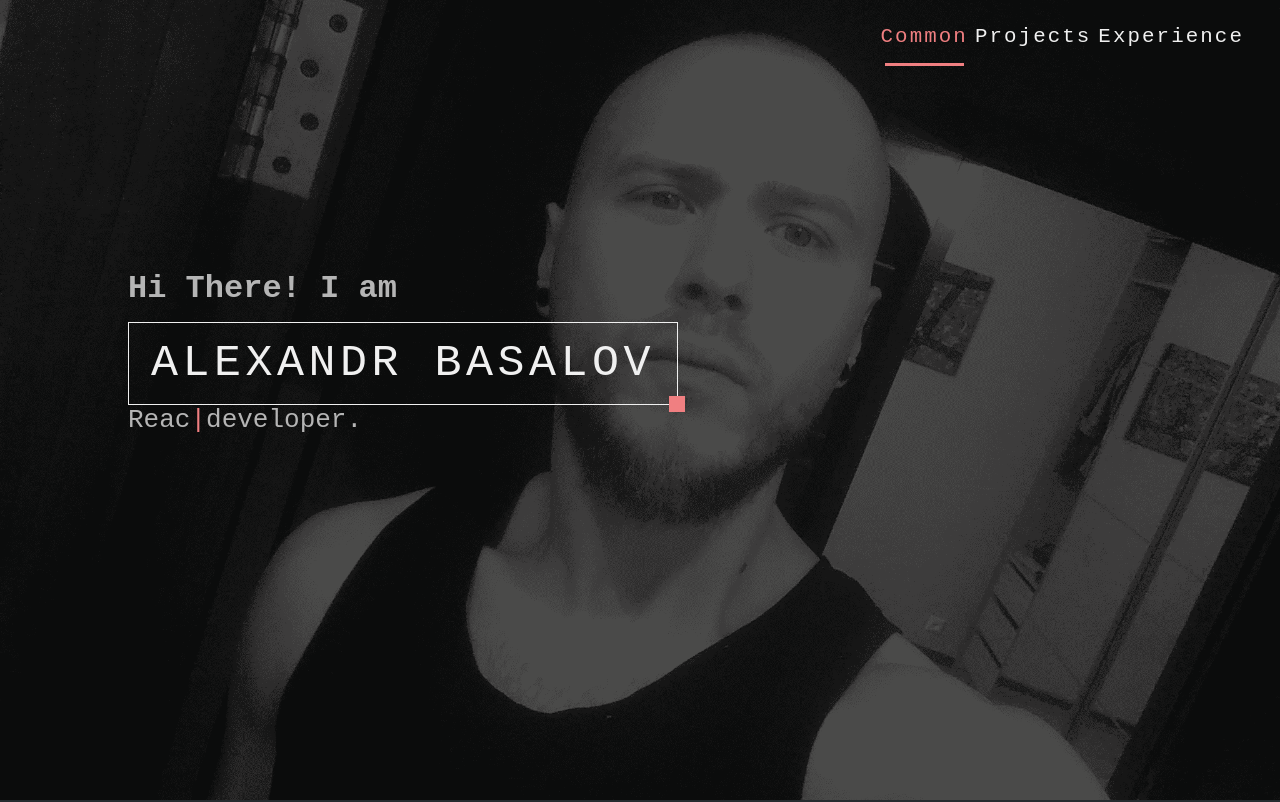
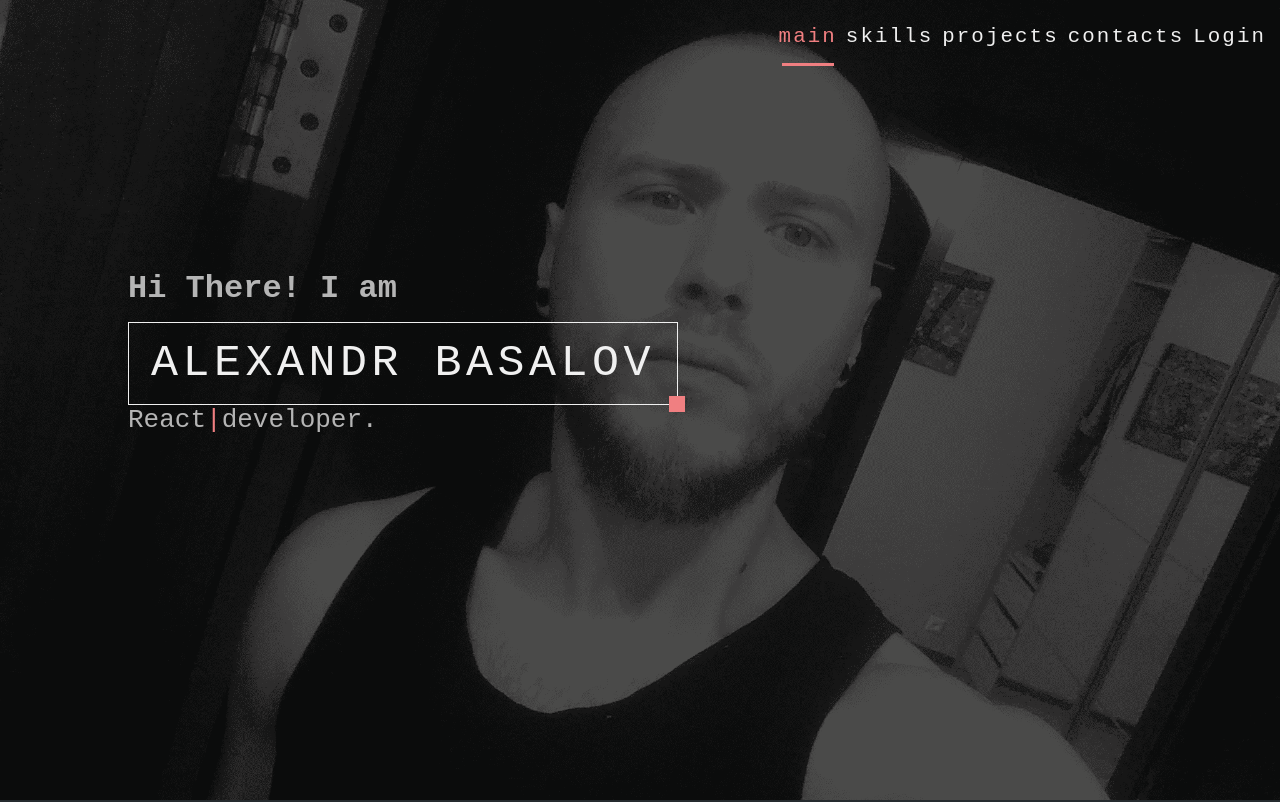
Before and after one commit to GlennMiller1991/portfolio, a React (Create React App) app: page / in a window 1280 px wide. Shown: the top 802 px of the page. Built offline with nearby package versions, Linux system fonts and the light colour scheme; no server answers.

Commit message:
mobx embedding

```diff
--- a/src/App.tsx
+++ b/src/App.tsx
@@ -14,7 +14,7 @@ import {Alert} from './common/components/Alert/Alert'
 import {commonServerAPI} from "./common/api/commonServerAPI";
 import {makeAutoObservable} from "mobx"
 import {observer} from "mobx-react-lite";
-import {app} from "./app/constants";
+import {app, sections} from "./app/constants";
 
 export const AppContext = createContext<AppController>(null as any)
 
@@ -27,6 +27,7 @@ export class AppController {
     isUserAuthenticated = false
     windowContent: React.ReactNode | undefined = undefined
     alertMessage: string | undefined = undefined
+    nearestSection: keyof typeof sections | undefined = sections.main
 
     get isAppReady() {
         return !!this.appDomRect
@@ -56,6 +57,10 @@ export class AppController {
         this.isUserAuthenticated = value
     }
 
+    setNearestSection(section: typeof this.nearestSection) {
+        this.nearestSection = section
+    }
+
     constructor() {
         this.init()
 
@@ -65,7 +70,8 @@ export class AppController {
             appDomRect: true,
             isUserAuthenticated: true,
             windowContent: true,
-            alertMessage: true
+            alertMessage: true,
+            nearestSection: true
         })
     }
 
@@ -77,7 +83,6 @@ export class AppController {
         this.isServerAvailable && this.authenticate()
 
         document.title = app.d.title
-
 
         this.resizeObserver = new ResizeObserver(this.onResize)
         this.resizeObserver.observe(document.body)
@@ -94,6 +99,20 @@ export class AppController {
         const currentY = document.documentElement.scrollTop
         const headerHeight = header.offsetHeight
         this.setIsUpBtnShown(currentY > headerHeight)
+        let topDistance = Infinity
+        let currentDistance: number
+        let element: HTMLElement | null
+        let nearestElement: string | undefined = undefined
+        for (let section of app.d.sections) {
+            element = document.getElementById(section)
+            if (!element) continue
+            currentDistance = Math.abs(element.getBoundingClientRect().top)
+            if (currentDistance < topDistance) {
+                nearestElement = section
+                topDistance = currentDistance
+            }
+        }
+        this.setNearestSection(nearestElement as typeof this.nearestSection)
     }
 
     kickTheServer = async () => {
@@ -136,10 +155,7 @@ export const App = observer(() => {
                 <Main/>
                 <Skills/>
                 <Projects/>
-                {
-                    appController.isServerAvailable &&
-                    <Contacts/>
-                }
+                <Contacts/>
                 <Footer/>
                 {
                     appController.isUpBtnShown && <Up/>
--- a/src/app/constants.ts
+++ b/src/app/constants.ts
@@ -1,4 +1,17 @@
 import {Dictionary} from "./dictionary/dictionary";
+import {useMemo} from "react";
+import {faJs} from "@fortawesome/free-brands-svg-icons/faJs";
+import {faTextHeight} from "@fortawesome/free-solid-svg-icons/faTextHeight";
+import {faFileCode, faProjectDiagram} from "@fortawesome/free-solid-svg-icons";
+import {faCss3Alt} from "@fortawesome/free-brands-svg-icons/faCss3Alt";
+import {faHtml5, faSass} from "@fortawesome/free-brands-svg-icons";
+import {faPython} from "@fortawesome/free-brands-svg-icons/faPython";
+import {faVials} from "@fortawesome/free-solid-svg-icons/faVials";
+import {faGithubSquare} from "@fortawesome/free-brands-svg-icons/faGithubSquare";
+import {faHighlighter} from "@fortawesome/free-solid-svg-icons/faHighlighter";
+import {faEdit} from "@fortawesome/free-solid-svg-icons/faEdit";
+import {faChartArea} from "@fortawesome/free-solid-svg-icons/faChartArea";
+import {faDigitalTachograph} from "@fortawesome/free-solid-svg-icons/faDigitalTachograph";
 
 export const d = new Dictionary()
 
@@ -11,3 +24,84 @@ export const app = {
         return d.actual
     },
 }
+
+export const skillsEntities = [
+    {
+        name: 'JavaScript',
+        icon: faJs,
+        description: 'Context, Closures, Event loop, Promises, Classes, Callbacks and more'
+    },
+    {
+        name: 'TypeScript',
+        icon: faTextHeight,
+        description: 'Types, Interfaces, Generics, Extends, Enums, Mixins, Utility types and more'
+    },
+    {
+        name: 'Thunk',
+        icon: faFileCode,
+        description: 'Redux Middleware'
+    },
+    {
+        name: 'CSS3',
+        icon: faCss3Alt,
+        description: 'CSS Flex, CSS Grid, Responsive Layout, Media queries and more'
+    },
+    {
+        name: 'SASS',
+        icon: faSass,
+        description: 'Imports, Mixins, Variables, Functions, Nesting and more'
+    },
+    {
+        name: 'HTML',
+        icon: faHtml5,
+        description: 'Semantic Layout, БЭМ'
+    },
+    {
+        name: 'Rest API',
+        icon: faProjectDiagram,
+        description: 'Restful API, Axios, Fetch, Error Handling and more'
+    },
+    {
+        name: 'Python v3.6.x',
+        icon: faPython,
+        description: 'SQLAlchemy, Flask and more'
+    },
+    {
+        name: 'Unit test',
+        icon: faVials,
+        description: 'TDD, StoryBook, Jest'
+    },
+    {
+        name: 'Git',
+        icon: faGithubSquare,
+        description: ''
+    },
+    {
+        name: 'Material UI',
+        icon: faHighlighter,
+        description: ''
+    },
+    {
+        name: 'Ant Design',
+        icon: faEdit,
+        description: ''
+    },
+    {
+        name: 'Data Viz',
+        icon: faChartArea,
+        description: 'SVG, D3'
+    },
+    {
+        name: 'Other API',
+        icon: faDigitalTachograph,
+        description: 'VK API, 2GIS API'
+    }
+
+]
+
+export const sections = {
+    main: 'main',
+    skills: 'skills',
+    contacts: 'contacts',
+    projects: 'projects'
+} as const
--- a/src/common/components/WindowWrapper/WindowWrapper.module.scss
+++ b/src/common/components/WindowWrapper/WindowWrapper.module.scss
@@ -5,13 +5,13 @@
   right: 0;
   bottom: 0;
   z-index: 2;
-  background: var(--dark-primary-color);
+  background: var(--color-dark-primary);
 }
-
 
 .modalContent {
   position: relative;
   min-height: 50%;
+  background: var(--color-dark-primary);
   border: 1px solid var(--color-light-primary);
   border-radius: 0.25rem;
   min-width: 50%;
--- a/src/components/Contacts/Contacts.tsx
+++ b/src/components/Contacts/Contacts.tsx
@@ -1,7 +1,6 @@
 import React, {useMemo} from 'react';
 import commonStyles from '../../common/styles/common.module.scss'
 import styles from './Contacts.module.scss'
-import {useDispatch} from 'react-redux'
 import {Input} from '../../common/components/Input/Input'
 import {setClasses} from '../../common/utils/setClasses'
 import {Button} from '../../common/components/Button/Button'
@@ -9,6 +8,7 @@ import {useFieldState} from '../../common/customHooks/useFieldState'
 import {messageAPI} from '../../common/api/messageAPI'
 import {tObjectValidators, Validator} from '../../common/validators/Validator'
 import {emailRegexp} from '../../common/constants/regexps'
+import {sections} from "../../app/constants";
 
 type tLoginParamType = {
     email: string,
@@ -61,7 +61,7 @@ export const Contacts = React.memo(() => {
 
 
     return (
-        <div id={'contacts'} className={styles.wrapper}>
+        <div id={sections.contacts} className={styles.wrapper}>
             <div className={`${commonStyles.container} ${styles.container}`}>
                 <h2 className={commonStyles.title}>
                     <span className={commonStyles.upperThenHeader}>GET IN TOUCH</span>
--- a/src/components/Header/Nava/Nava.tsx
+++ b/src/components/Header/Nava/Nava.tsx
@@ -1,92 +1,89 @@
 import React, {useCallback, useContext} from 'react';
 import styles from './Nava.module.scss'
 import {NavLink} from 'react-router-dom';
-import {useSelector} from 'react-redux';
-import {stateType} from '../../../redux/store';
-import {anchorType} from '../../../redux/reducer';
-
 
 import {BsFileEarmarkPerson} from "react-icons/bs";
 import {AiOutlineContacts, AiOutlineFundProjectionScreen} from "react-icons/ai";
 import {GiSkills} from "react-icons/gi";
 import {FiLogIn} from "react-icons/fi";
-import {app} from "../../../app/constants";
+import {app, sections} from "../../../app/constants";
 import {AppContext} from "../../../App";
+import {setClasses} from "../../../common/utils/setClasses";
+import {observer} from "mobx-react-lite";
+import {Login, LoginPage} from "../../Login/Login";
 
-export const Nava = React.memo(() => {
+export const Nava = observer(() => {
 
         const appController = useContext(AppContext)
-        const currentAnchor = useSelector<stateType, anchorType>(state => state.state.currentAnchor)
+        const currentAnchor = appController.nearestSection
+        console.log('rerender')
 
-        const linkStyle = useCallback((elementId: string) => {
-            return `${styles.link} ${currentAnchor === elementId ? styles.active : ''}`
-        }, [currentAnchor])
-        const divStyle = useCallback((elementId: string) => {
-            return `${styles.underMenu} ${currentAnchor === elementId ? styles.underActive : ''}`
-        }, [currentAnchor])
         const scrollTo = useCallback((elementId: string) => {
             const elem = document.getElementById(elementId)
-            if (elem) {
-                const yOffset = 85
-                const y = elem.getBoundingClientRect().top - yOffset + window.pageYOffset
-                window.scrollTo({top: y, behavior: 'smooth'})
-            }
+            elem && elem.scrollIntoView({
+                behavior: 'smooth'
+            })
         }, [])
 
         const appWidth = appController.appDomRect.width
         return (
             <div className={styles.nava}>
+                {/* Main */}
                 <div className={styles.linkContainer}>
-                    <NavLink className={() => linkStyle('main')}
-                             onClick={() => scrollTo('main')}
-                             to={'#main'}>
+                    <NavLink className={setClasses(styles.link, currentAnchor === sections.main && styles.active)}
+                             onClick={() => scrollTo(sections.main)}
+                             to={`#${sections.main}`}>
                         {
                             appWidth < 1000 ?
-                                <BsFileEarmarkPerson/> : 'Common'
+                                <BsFileEarmarkPerson/> :
+                                sections.main
                         }
                     </NavLink>
-                    <div className={divStyle('main')}>{''}</div>
+                    <div className={setClasses(styles.underMenu, currentAnchor === sections.main && styles.underActive)}/>
                 </div>
+                {/* Skills */}
                 <div className={styles.linkContainer}>
-                    <NavLink className={() => linkStyle('projects')}
-                             onClick={() => scrollTo('projects')}
-                             to={'#projects'}>
+                    <NavLink className={setClasses(styles.link, currentAnchor === sections.skills && styles.active)}
+                             onClick={() => scrollTo(sections.skills)}
+                             to={`#${sections.skills}`}>
                         {
                             appWidth < 1000 ?
-                                <AiOutlineFundProjectionScreen/> : 'Projects'
+                                <GiSkills/> : sections.skills
                         }
                     </NavLink>
-                    <div className={divStyle('projects')}>{''}</div>
+                    <div
+                        className={setClasses(styles.underMenu, currentAnchor === sections.skills && styles.underActive)}/>
                 </div>
+                {/* Projects */}
                 <div className={styles.linkContainer}>
-                    <NavLink className={() => linkStyle('skills')}
-                             onClick={() => scrollTo('skills')}
-                             to={'#skills'}>
+                    <NavLink className={setClasses(styles.link, currentAnchor === sections.projects && styles.active)}
+                             onClick={() => scrollTo(sections.projects)}
+                             to={`#${sections.projects}`}>
                         {
                             appWidth < 1000 ?
-                                <GiSkills/> : 'Experience'
+                                <AiOutlineFundProjectionScreen/> : sections.projects
                         }
                     </NavLink>
-                    <div className={divStyle('skills')}>{''}</div>
+                    <div
+                        className={setClasses(styles.underMenu, currentAnchor === sections.projects && styles.underActive)}/>
                 </div>
-                {
-                    appController.isServerAvailable &&
-                    <>
+                {/* Contacts */}
                 <div className={styles.linkContainer}>
-                            <NavLink className={() => linkStyle('contacts')}
-                                     onClick={() => scrollTo('contacts')}
-                                     to={'#contacts'}>
+                    <NavLink className={setClasses(styles.link, currentAnchor === sections.contacts && styles.active)}
+                             onClick={() => scrollTo(sections.contacts)}
+                             to={`#${sections.contacts}`}>
                         {
                             appWidth < 1000 ?
                                 <AiOutlineContacts/> :
-                                        'Contacts'
+                                sections.contacts
                         }
                     </NavLink>
-                            <div className={divStyle('contacts')}>{''}</div>
+                    <div
+                        className={setClasses(styles.underMenu, currentAnchor === sections.contacts && styles.underActive)}/>
                 </div>
-
+                {/* Login */}
                 <div className={styles.linkContainer} onClick={() => {
-                            window.location.replace(`${app.server}/login`)
+                    appController.setWindowContent(<Login/>)
                 }}>
                     <div className={styles.link}>
                         {
@@ -94,8 +91,6 @@ export const Nava = React.memo(() => {
                         }
                     </div>
                 </div>
-                    </>
-                }
             </div>
         )
     }
--- a/src/components/Main/Main.tsx
+++ b/src/components/Main/Main.tsx
@@ -3,13 +3,14 @@ import styles from './Main.module.scss'
 import commonStyles from '../../common/styles/common.module.scss'
 import {ChangableSpan} from './ChangableSpan/ChangableSpan';
 import {AppContext} from "../../App";
+import {sections} from "../../app/constants";
 
 export const Main = React.memo(() => {
         const appController = useContext(AppContext)
         const appWidth = appController.appDomRect.width
 
         return (
-            <div id={'main'} className={styles.main}>
+            <div id={sections.main} className={styles.main}>
                 <div className={commonStyles.container + ' ' + styles.container}>
                     <div className={styles.greeting}>
                         <h2 className={styles.rest}>Hi There! I am</h2>
--- a/src/components/Projects/Projects.tsx
+++ b/src/components/Projects/Projects.tsx
@@ -9,6 +9,7 @@ import testJob from './../../../src/assets/pic/testJob.png'
 import pythonPortfolio from './../../../src/assets/pic/pythonPortfolio.png'
 import map from './../../../src/assets/pic/map.png'
 import graph from './../../../src/assets/pic/graph.jpg'
+import {sections} from "../../app/constants";
 
 export const Projects = React.memo(() => {
     const projectEntities = useMemo(() => {
@@ -72,7 +73,7 @@ export const Projects = React.memo(() => {
         ]
     }, [])
     return (
-        <div id={'projects'} className={styles.projects}>
+        <div id={sections.projects} className={styles.projects}>
             <div className={`${commonStyles.container} ${styles.container}`}>
                 <h2 className={commonStyles.title}>
                     <span className={commonStyles.upperThenHeader}>PROJECTS</span>
--- a/src/components/Skills/Skills.tsx
+++ b/src/components/Skills/Skills.tsx
@@ -1,91 +1,12 @@
-import React, {useMemo} from "react";
+import React from "react";
 import styles from './Skills.module.scss'
 import commonStyles from '../../common/styles/common.module.scss'
 import {Skill} from "./Skill/Skill";
-import {faJs} from "@fortawesome/free-brands-svg-icons/faJs";
-import {faFileCode, faProjectDiagram} from "@fortawesome/free-solid-svg-icons";
-import {faCss3Alt} from "@fortawesome/free-brands-svg-icons/faCss3Alt";
-import {faHtml5, faSass} from "@fortawesome/free-brands-svg-icons";
-import {faVials} from "@fortawesome/free-solid-svg-icons/faVials";
-import {faGithubSquare} from "@fortawesome/free-brands-svg-icons/faGithubSquare";
-import {faHighlighter} from "@fortawesome/free-solid-svg-icons/faHighlighter";
-import {faEdit} from "@fortawesome/free-solid-svg-icons/faEdit";
-import {faTextHeight} from "@fortawesome/free-solid-svg-icons/faTextHeight";
-import {faPython} from "@fortawesome/free-brands-svg-icons/faPython";
-import {faChartArea} from "@fortawesome/free-solid-svg-icons/faChartArea";
-import {faDigitalTachograph} from "@fortawesome/free-solid-svg-icons/faDigitalTachograph";
-
+import {sections, skillsEntities} from "../../app/constants";
 
 export const Skills = React.memo(() => {
-    const skillsEntities = useMemo(() => {
-        return [
-            {
-                name:'JavaScript',
-                icon:faJs,
-                description:'Context, Closures, Event loop, Promises, Classes, Callbacks and more'
-            },
-            {
-                name:'TypeScript',
-                icon:faTextHeight,
-                description:'Types, Interfaces, Generics, Extends, Enums, Mixins, Utility types and more'},
-            {
-                name:'Thunk',
-                icon:faFileCode,
-                description:'Redux Middleware'},
-            {
-                name:'CSS3',
-                icon:faCss3Alt,
-                description:'CSS Flex, CSS Grid, Responsive Layout, Media queries and more'},
-            {
-                name:'SASS',
-                icon:faSass,
-                description:'Imports, Mixins, Variables, Functions, Nesting and more'},
-            {
-                name:'HTML',
-                icon:faHtml5,
-                description:'Semantic Layout, БЭМ'},
-            {
-                name:'Rest API',
-                icon:faProjectDiagram,
-                description:'Restful API, Axios, Fetch, Error Handling and more'},
-            {
-                name:'Python v3.6.x',
-                icon:faPython,
-                description:'SQLAlchemy, Flask and more'
-            },
-            {
-                name:'Unit test',
-                icon:faVials,
-                description:'TDD, StoryBook, Jest'},
-            {
-                name:'Git',
-                icon:faGithubSquare,
-                description:''},
-            {
-                name:'Material UI',
-                icon:faHighlighter,
-                description:''
-            },
-            {
-                name:'Ant Design',
-                icon:faEdit,
-                description:''
-            },
-            {
-                name: 'Data Viz',
-                icon: faChartArea,
-                description: 'SVG, D3'
-            },
-            {
-                name: 'Other API',
-                icon: faDigitalTachograph,
-                description: 'VK API, 2GIS API'
-            }
-
-        ]
-    }, [])
     return (
-        <div id={'skills'} className={styles.skills}>
+        <div id={sections.skills} className={styles.skills}>
             <div className={`${commonStyles.container} ${styles.container}`}>
                 <h2 className={commonStyles.title}>
                     <span className={commonStyles.upperThenHeader}>EXPERIENCE</span>
```
Lines whose indentation alone changed are shown as unchanged.
